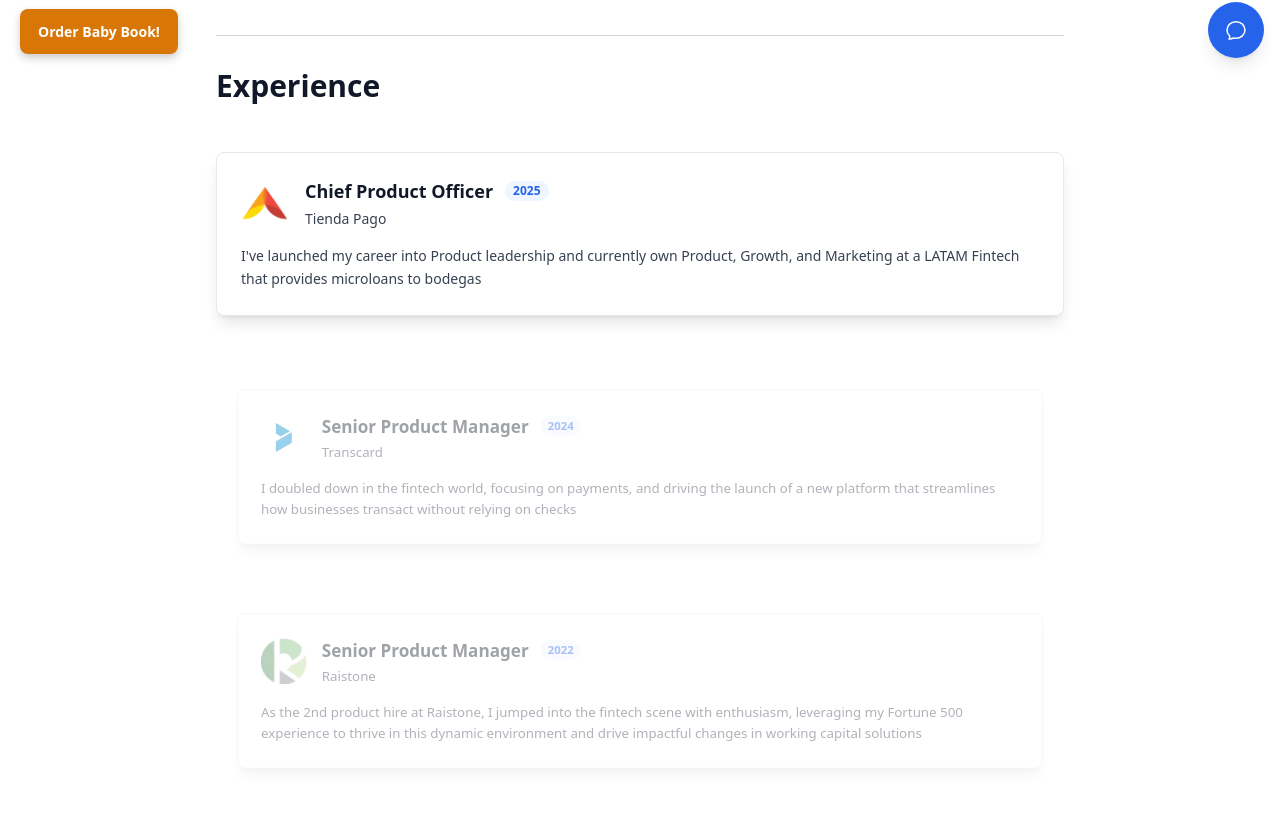
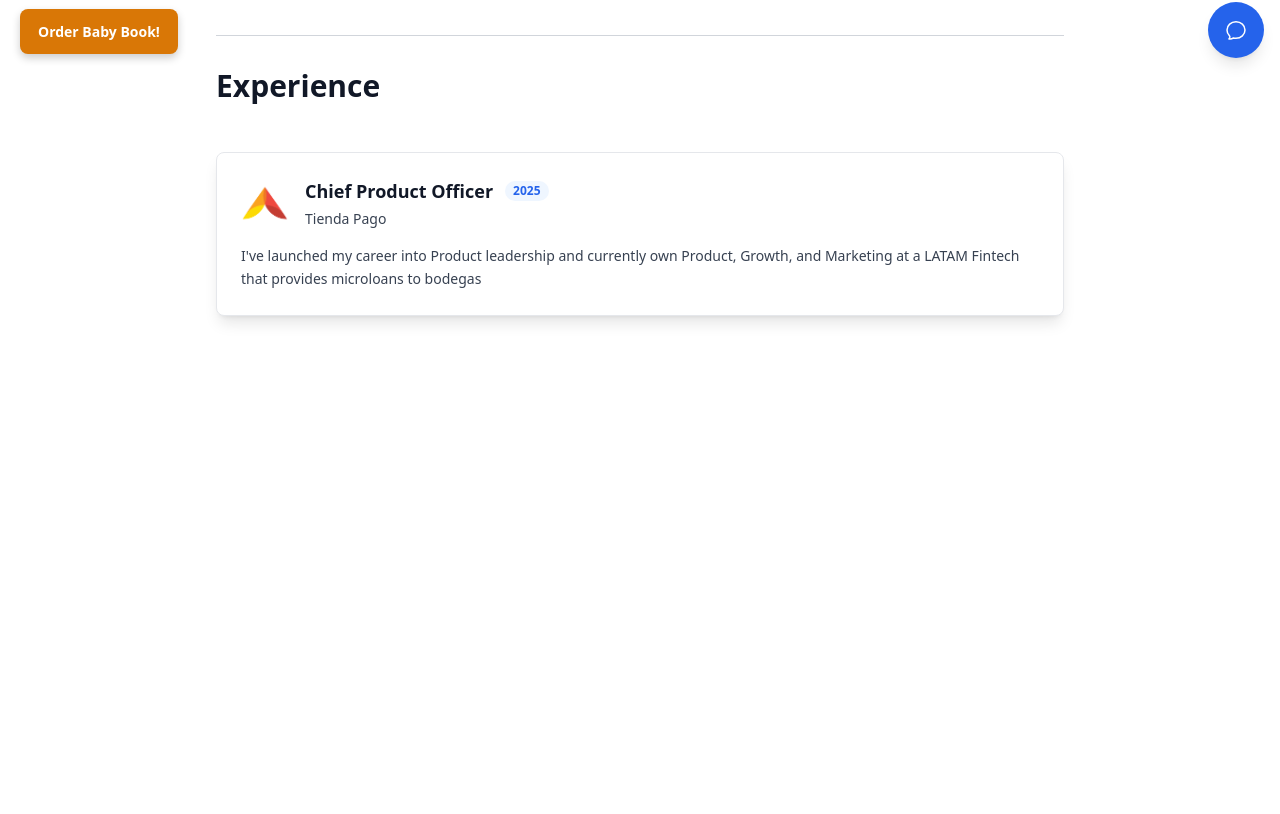
Before and after one commit to ylapscher/ylapscher.github.io, a Next.js app: page / in a window 1280 px wide. Shown: the part 726-1540 px from the top of the page. Built offline with nearby package versions, Linux system fonts and the light colour scheme; no server answers.

Commit message:
Refactor scroll experience for better visual feedback
Co-authored-by: yoel <yoel@lapscher.com>

```diff
--- a/app/page.tsx
+++ b/app/page.tsx
@@ -86,7 +86,7 @@ function ScrollExperience({ experiences }: { experiences: Experience[] }) {
   useEffect(() => {
     const observerOptions = {
       root: null,
-      rootMargin: '-30% 0px -30% 0px',
+      rootMargin: '-40% 0px -40% 0px',
       threshold: 0,
     };
 
@@ -110,7 +110,7 @@ function ScrollExperience({ experiences }: { experiences: Experience[] }) {
 
   return (
     <div className="relative">
-      <div className="space-y-6">
+      <div className="space-y-0">
         {experiences.map((experience, index) => {
           const isClickable = experience.link;
           const ContentWrapper = isClickable ? 'a' : 'div';
@@ -122,20 +122,32 @@ function ScrollExperience({ experiences }: { experiences: Experience[] }) {
           } : {};
 
           const isActive = activeIndex === index;
-          const opacity = isActive ? 1 : 0.4;
-          const scale = isActive ? 1 : 0.95;
-          const yOffset = isActive ? 0 : 8;
+          const isPast = index < activeIndex;
+          const isFuture = index > activeIndex;
+
+          // Hide past items completely, show active fully, show future with reduced opacity
+          const opacity = isPast ? 0 : (isActive ? 1 : 0.3);
+          const scale = isActive ? 1 : 0.96;
+          const yOffset = isActive ? 0 : (isPast ? -10 : 10);
+          const pointerEvents = isPast ? 'none' : 'auto';
+          const visibility = isPast ? 'hidden' : 'visible';
+
+          // Add spacing between items for scroll effect - each item needs space to scroll into view
+          // Last item has less padding to allow normal page scroll to continue
+          const paddingBottom = index === experiences.length - 1 ? 'pb-8' : 'pb-[60vh]';
 
           return (
             <div
               key={index}
               data-experience-item
               data-index={index}
-              className="sticky top-16 sm:top-20 min-h-[180px] sm:min-h-[200px] transition-all duration-700 ease-out"
+              className={`sticky top-16 sm:top-20 ${paddingBottom} transition-all duration-700 ease-out`}
               style={{
                 opacity,
                 transform: `translateY(${yOffset}px) scale(${scale})`,
                 zIndex: isActive ? experiences.length : experiences.length - index,
+                pointerEvents,
+                visibility,
               }}
             >
               <ContentWrapper {...contentProps}>
```
